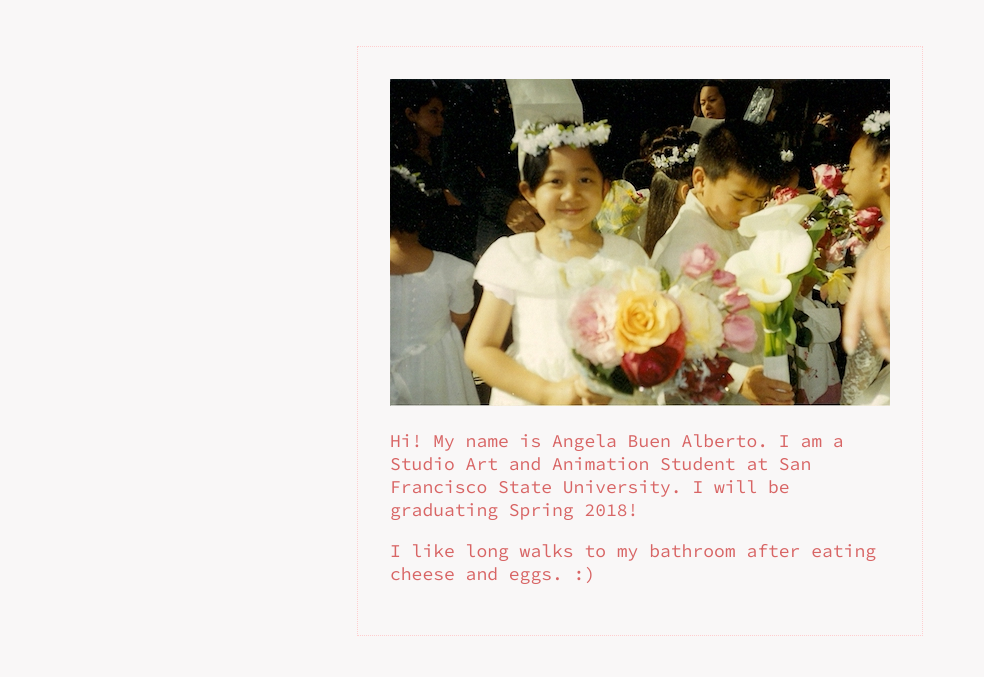
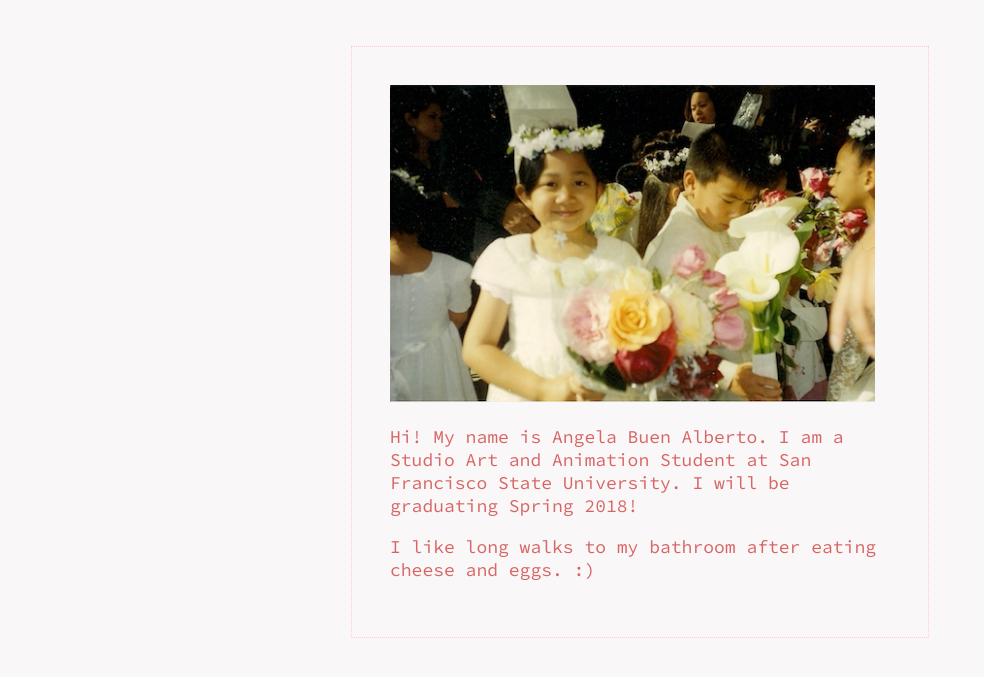
Before and after one commit to alexkang/angelabuenalberto, a plain HTML site: page about.html in a window 1280 px wide. Shown: the part 71-748 px from the top of the page, without its empty margins (0-984 px from the left). Drawn offline with Linux system fonts and the light colour scheme.

Commit message:
About section padding fix

```diff
--- a/style.css
+++ b/style.css
@@ -1,12 +1,12 @@
 .about {
   border: 1px dotted #ffcecf;
   margin: 0 auto;
-  max-width: 100%;
-  padding: 32px;
+  max-width: 97%;
+  padding: 3%;
   width: 500px;
 }
 .about-picture {
-  max-width: 100%;
+  max-width: 97%;
   width: 500px;
 }
 .exhibit {
```
